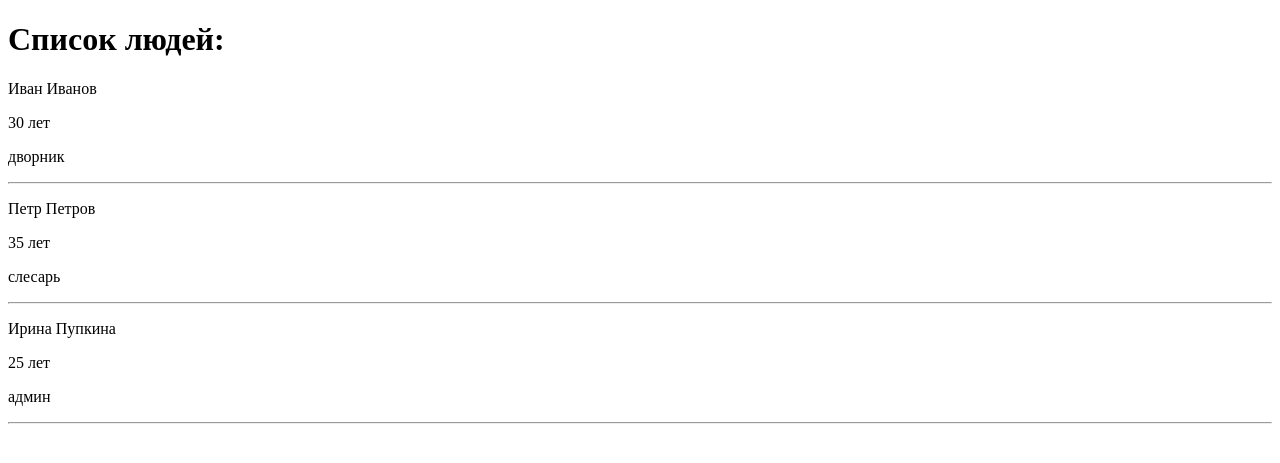
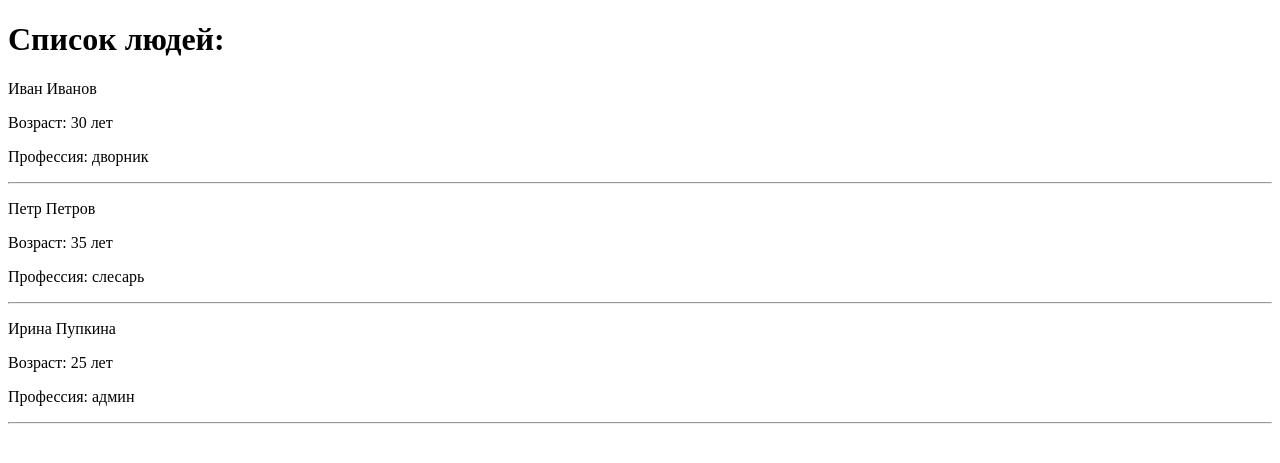
Before and after one commit to Zhenua82/django_project, a Django app: page /news/homework/home/ in a window 1280 px wide. Shown: the top 463 px of the page. Run offline with Django 4.2, Linux system fonts and the light colour scheme; data comes from the database, SQL or seed files in the repository.

Commit message:
add
prof

```diff
--- a/NewsProject/NewsPoject/homework/templates/homework/home.html
+++ b/NewsProject/NewsPoject/homework/templates/homework/home.html
@@ -9,8 +9,8 @@
 {% for i in human %}
         <div>
             <p> {{i.Name}} {{i.Last_name}}</p>
-            <p> {{i.age}} лет</p>
-            <p> {{i.profession}}</p>
+            <p> Возраст: {{i.age}} лет</p>
+            <p> Профессия: {{i.profession}}</p>
         </div>
         <hr>
 {% endfor %}
```
